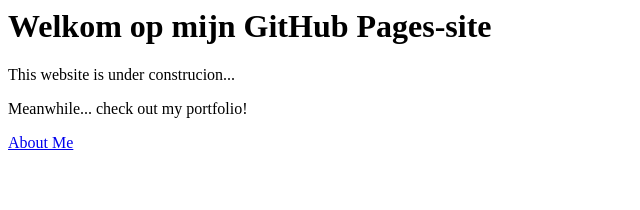
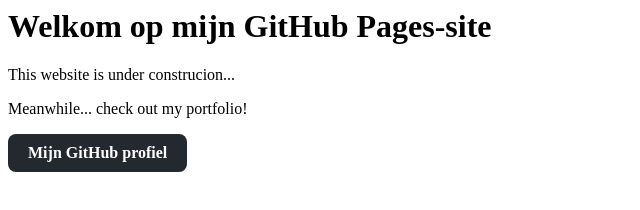
Before and after one commit to merlijne77/heididziedzic.github.io, a plain HTML site: page index.html in a window 1280 px wide. Shown: the whole page, without its empty margins (0-640 px from the left). Drawn offline with Linux system fonts and the light colour scheme.

Commit message:
Add GitHub profile link and button styles
Added a GitHub profile button and custom styles.

```diff
--- a/index.html
+++ b/index.html
@@ -7,7 +7,27 @@
     <h1>Welkom op mijn GitHub Pages-site</h1>
     <p>This website is under construcion...</p>
     <p>Meanwhile... check out my portfolio!</p>
-    <a href="github.com/merlijne77" title="Portfolio On Github">About Me</a>
+    <!-- GitHub profiel knop -->
+    <a href="https://github.com/merlijne77" target="_blank" class="github-btn">Mijn GitHub profiel</a>
 
  </body>
 </html>
+
+
+
+<style>
+.github-btn {
+    display: inline-block;
+    padding: 10px 20px;
+    background-color: #24292f; /* GitHub donkergrijs */
+    color: white;
+    text-decoration: none;
+    border-radius: 8px;
+    font-weight: bold;
+    transition: background-color 0.3s;
+}
+
+.github-btn:hover {
+    background-color: #444c56; /* iets lichtere hover kleur */
+}
+</style>
```
